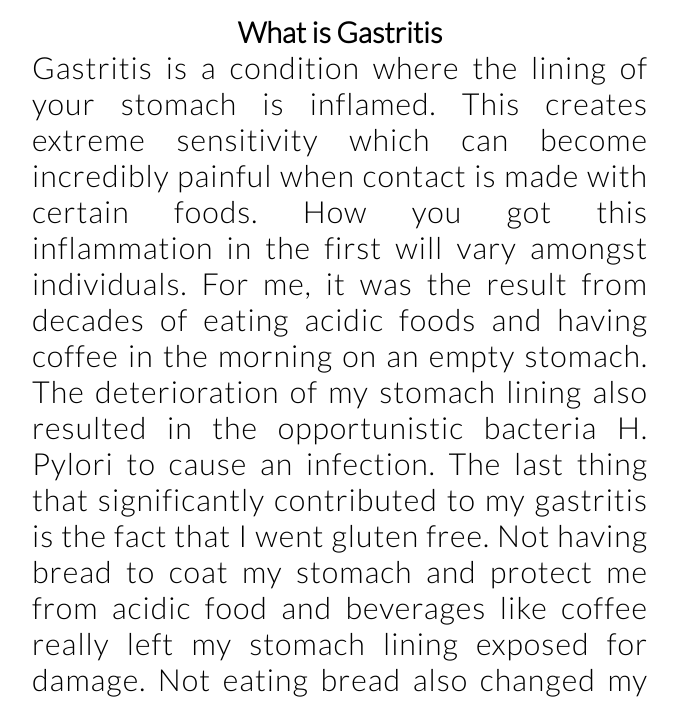
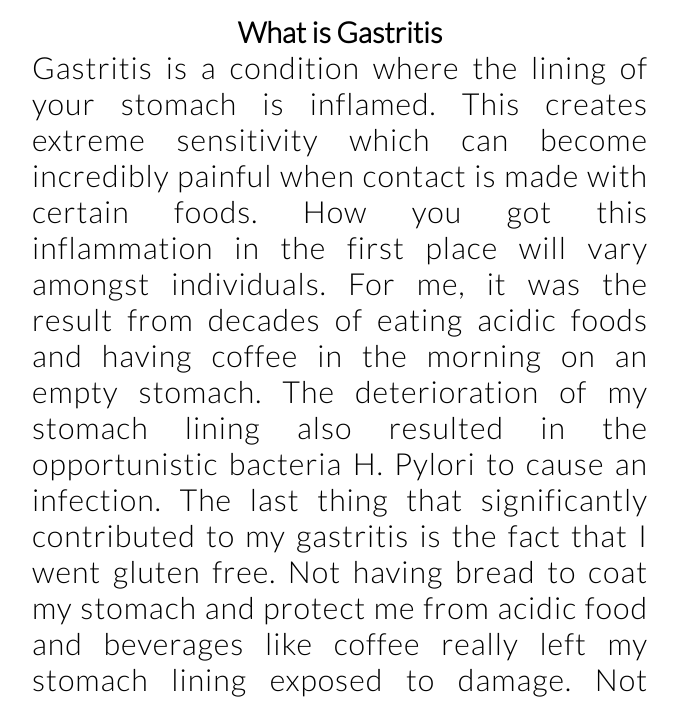
Before and after one commit to Cinquain/jamesallan, a website: page public/articles/how_to_cure_gastritis.html in a window 1280 px wide. Shown: the part 1203-1905 px from the top of the page, without its empty margins (300-978 px from the left). Drawn offline with Linux system fonts and the light colour scheme.

Commit message:
fixed typos

```diff
--- a/public/articles/how_to_cure_gastritis.html
+++ b/public/articles/how_to_cure_gastritis.html
@@ -89,7 +89,7 @@ xmlns:fb="http://ogp.me/ns/fb#">
 
         <div class="paragraph">
             <p>
-                Gastritis is a condition where the lining of your stomach is inflamed. This creates extreme sensitivity which can become incredibly painful when contact is made with certain foods. How you got this inflammation in the first will vary amongst individuals. For me, it was the result from decades of eating acidic foods and having coffee in the morning on an empty stomach. The deterioration of my stomach lining also resulted in the opportunistic bacteria H. Pylori to cause an infection. The last thing that significantly contributed to my gastritis is the fact that I went gluten free. Not having bread to coat my stomach and protect me from acidic food and beverages like coffee really left my stomach lining exposed for damage. Not eating bread also changed my gut flora. Good bacterias that allowed me to break down milk and certain grease were no longer present, hence I was biochemically unable to process certain foods. By suddenly completely going gluten free, I changed my stomach flora far too quickly without properly adjusting my diet to reflect such abrupt change. Those of you who are interested in going gluten free should cut bread and pasta off gradually, giving your body plenty of time to adjust to your new diet. Greasy food will also become intolerable to those who choose such diet, for you no longer have the coating gluten provides.
+                Gastritis is a condition where the lining of your stomach is inflamed. This creates extreme sensitivity which can become incredibly painful when contact is made with certain foods. How you got this inflammation in the first place will vary amongst individuals. For me, it was the result from decades of eating acidic foods and having coffee in the morning on an empty stomach. The deterioration of my stomach lining also resulted in the opportunistic bacteria H. Pylori to cause an infection. The last thing that significantly contributed to my gastritis is the fact that I went gluten free. Not having bread to coat my stomach and protect me from acidic food and beverages like coffee really left my stomach lining exposed to damage. Not eating bread also changed my gut flora. Good bacterias that allowed me to break down milk and certain grease were no longer present, hence I was biochemically unable to process certain foods. By suddenly completely going gluten free, I changed my stomach flora far too quickly without properly adjusting my diet to reflect such abrupt change. Those of you who are interested in going gluten free should cut bread and pasta off gradually, giving your body plenty of time to adjust to your new diet. Greasy food will also become intolerable to those who choose such diet, for you no longer have the coating gluten provides.
             </p>
             </div>
         <br>
```
